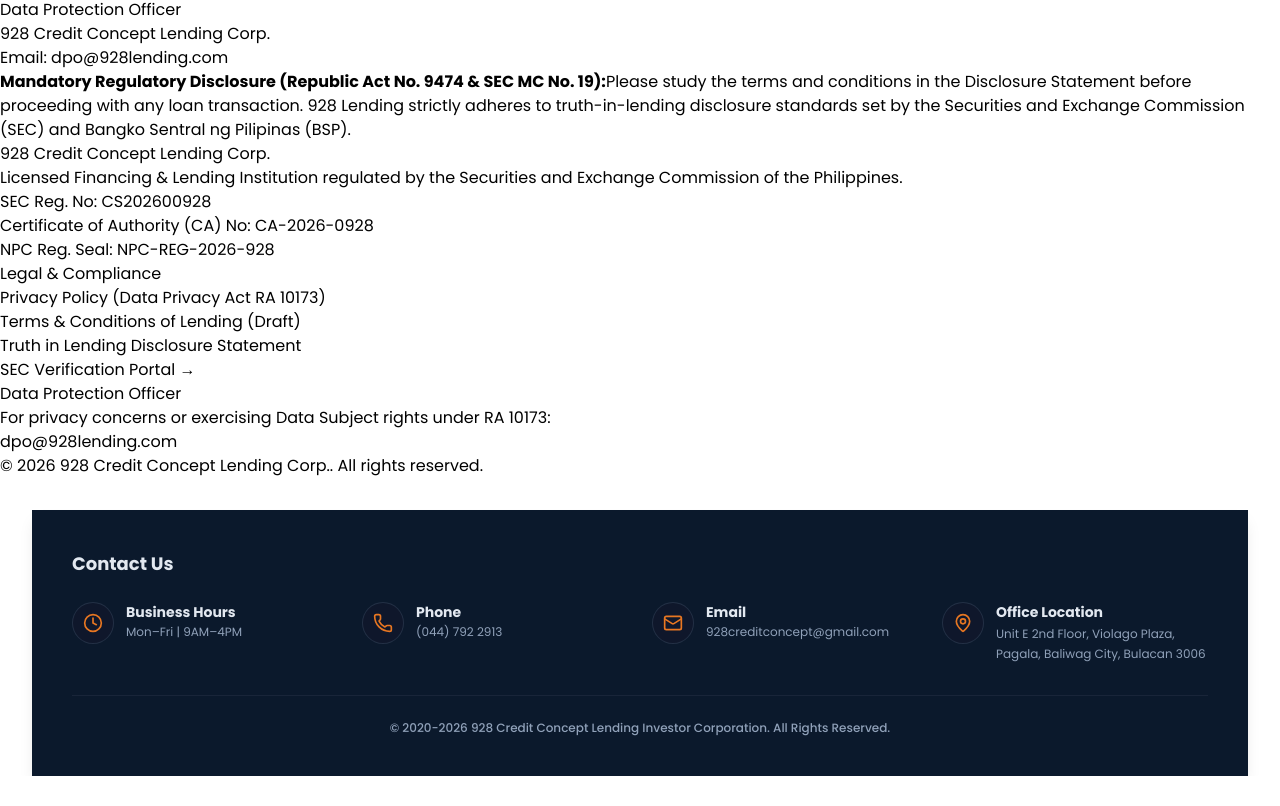
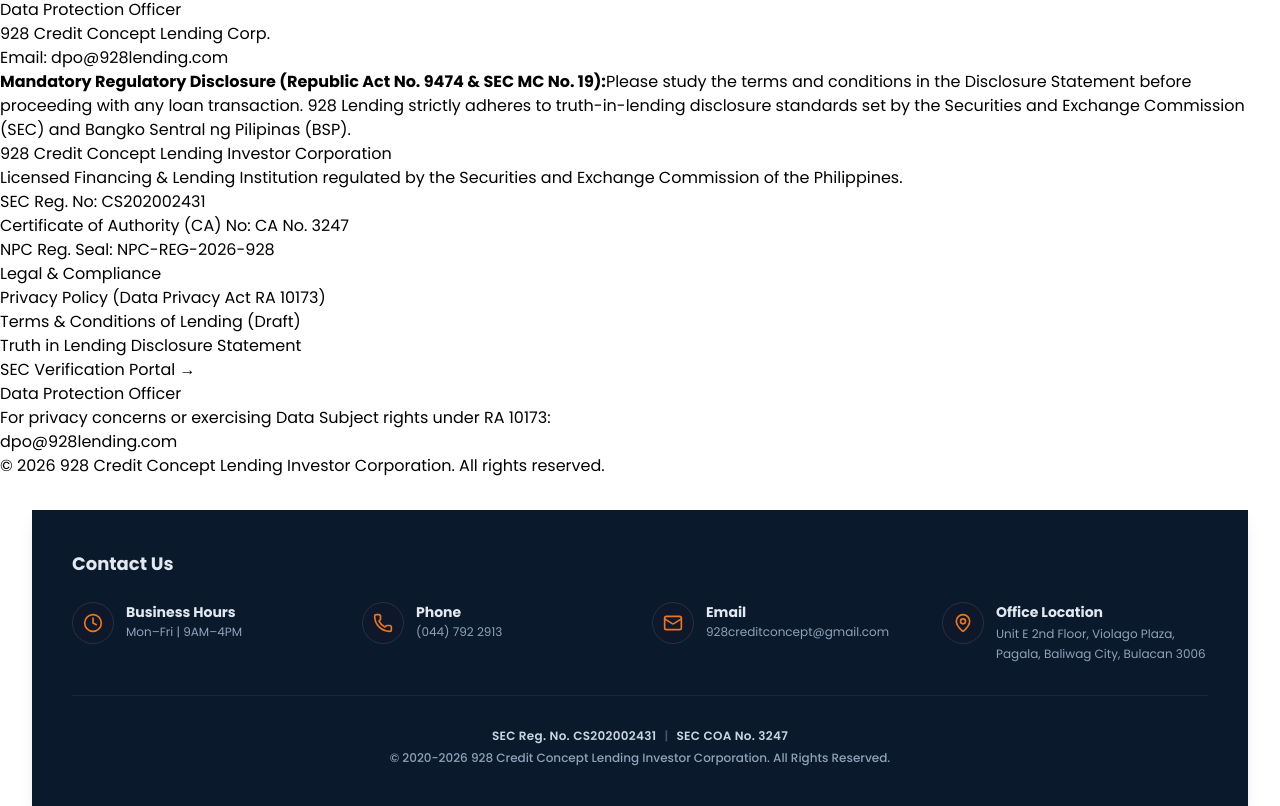
Before and after one commit to JanLancelot/928-lending, a Next.js app: page /privacy-policy in a window 1280 px wide. Shown: the part 874-1680 px from the top of the page. Before the commit the page ends 1650 px from the top, so only its background shows below. Built offline with nearby package versions, Linux system fonts and the light colour scheme.

Commit message:
Added and fixed SEC number

```diff
--- a/src/components/SECDisclosureFooter.tsx
+++ b/src/components/SECDisclosureFooter.tsx
@@ -8,9 +8,9 @@ export interface SECDisclosureFooterProps {
 }
 
 export function SECDisclosureFooter({
-  companyName = "928 Credit Concept Lending Corp.",
-  secRegNo = "CS202600928",
-  caNo = "CA-2026-0928",
+  companyName = "928 Credit Concept Lending Investor Corporation",
+  secRegNo = "CS202002431",
+  caNo = "CA No. 3247",
   npcRegistrationNo = "NPC-REG-2026-928",
 }: SECDisclosureFooterProps) {
   return (
--- a/src/components/footer.tsx
+++ b/src/components/footer.tsx
@@ -57,9 +57,16 @@ export function Footer() {
             </div>
           </div>
 
-          {/* Copyright Bar */}
-          <div className="mt-6 text-center text-xs text-slate-400 font-medium">
-            © 2020-2026 928 Credit Concept Lending Investor Corporation. All Rights Reserved.
+          {/* Regulatory Information & Copyright Bar */}
+          <div className="mt-6 pt-2 text-center text-xs text-slate-400 font-medium space-y-1.5">
+            <div className="text-slate-300 font-semibold tracking-wide">
+              <span>SEC Reg. No. CS202002431</span>
+              <span className="mx-2 text-slate-600">|</span>
+              <span>SEC COA No. 3247</span>
+            </div>
+            <div>
+              © 2020-2026 928 Credit Concept Lending Investor Corporation. All Rights Reserved.
+            </div>
           </div>
         </div>
       </div>
--- a/src/lib/pdf-generator.ts
+++ b/src/lib/pdf-generator.ts
@@ -171,7 +171,7 @@ export async function generateEncryptedApplication(
     color: mutedTextColor,
   });
 
-  page.drawText("928 Credit Concept Lending Investor Corp. · SEC Reg. No. CS201314115", {
+  page.drawText("928 Credit Concept Lending Investor Corp. · SEC Reg. No. CS202002431 · SEC COA No. 3247", {
     x: 40,
     y: 20,
     size: 8,
```
